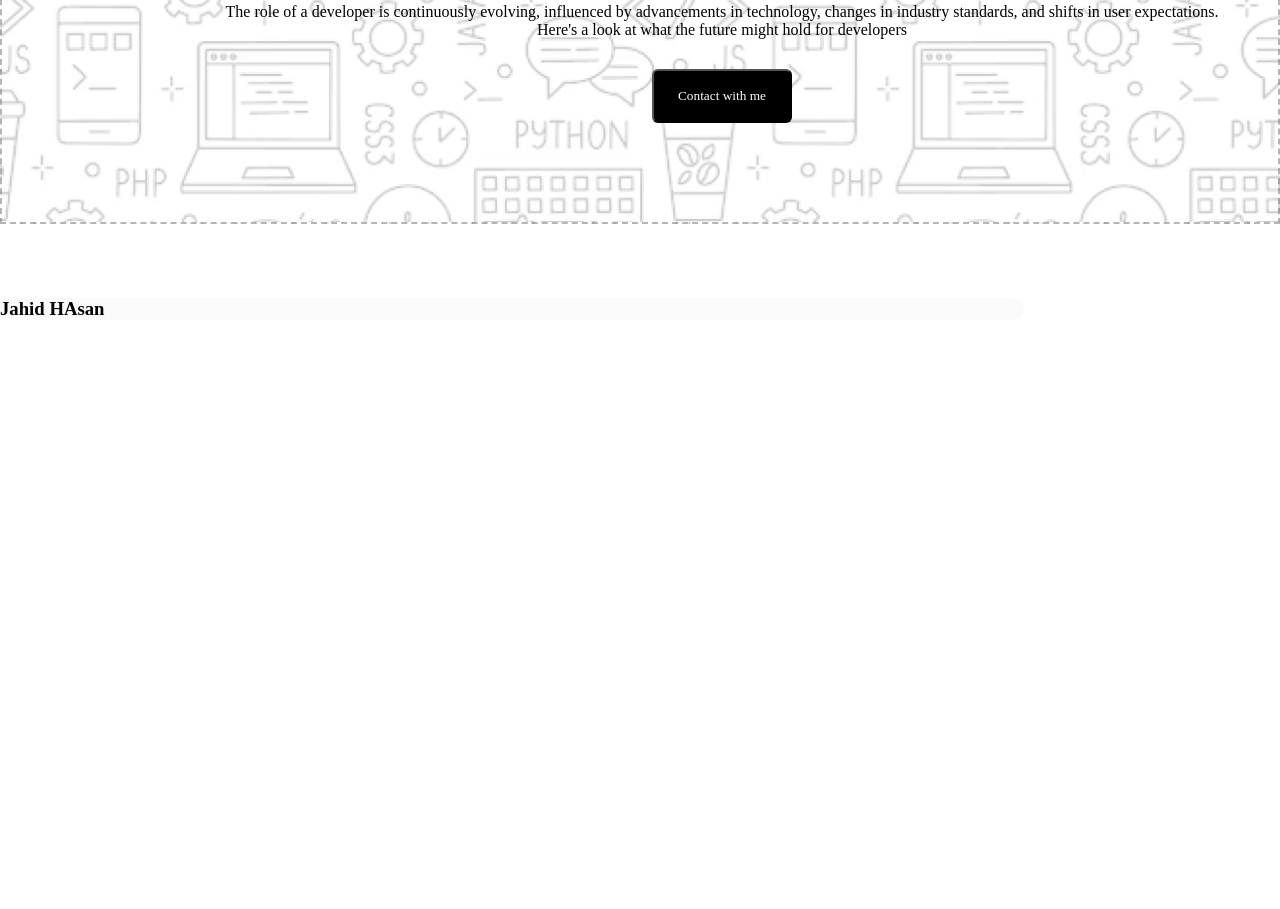
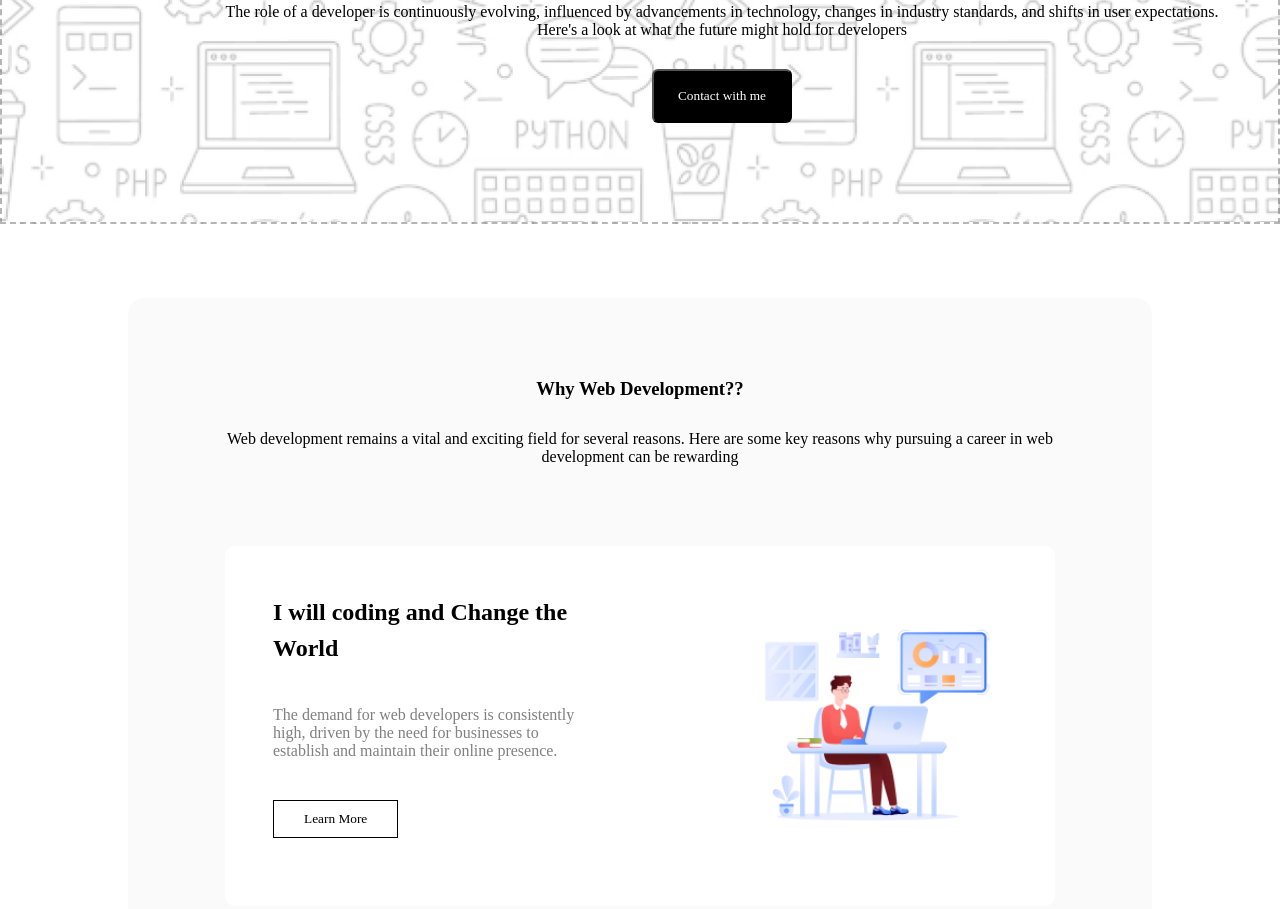
Before and after one commit to JahidHasan037/Assignment-1, a plain HTML site: page index.html in a window 1280 px wide. Shown: the part 559-1468 px from the top of the page. Before the commit the page ends 879 px from the top, so only its background shows below. Drawn offline with Linux system fonts and the light colour scheme; a web font is replaced by a local one.

Commit message:
Second Section-1 added

```diff
--- a/index.html
+++ b/index.html
@@ -23,9 +23,27 @@
         <button class="hero-btn"> Contact with me</button>
         </div>
     </div>
-    <div class="multiple-section">
-        <h3>Jahid HAsan</h3>
+    <div class="second-section">
+            <div class="second-1">
+                <h3>Why Web Development??</h3>
+                <p>Web development remains a vital and exciting field for several reasons. Here are some key reasons why pursuing a career in web development can be rewarding</p>
+            </div>
+            <div class="second-2">
+                <div class="second-2-1">
+                    <h3>I will coding  and Change the World</h3>
+                    <p>The demand for web developers is consistently high, driven by the need for businesses to establish and maintain their online presence.</p>
+                    <button>Learn More</button>
+                </div>
+                <div>
+                    <img src="./assets/Group 3.png" alt="">
+                </div>
+            </div>
+            <div class="second-3">
 
+            </div>
+            <div class="second-4">
+
+            </div>
 
     </div>
 
--- a/style/style.css
+++ b/style/style.css
@@ -70,15 +70,50 @@ padding: 17px 24px;
     padding: 17px 24px;
 }
 
-.multiple-section{
+.second-section{
      background-color: rgba(13, 19, 33, 0.02);
      border-radius: 16px;
      position: absolute;
      width: 80%;
-     height:1395
+     margin: auto 10%;
+     height:1395px;
      display: flex;
-     flex-direction: row;
-     justify-content: center;
-     align-items: center;
+     gap: 80px;
+     flex-direction: column;
+     /* justify-content: center; */
      top: 857px;
+     padding: 80px 97px;
 }
+
+.second-1{
+    display: flex;
+    flex-direction: column;
+    justify-content: center;
+    align-items: center;
+    gap: 30px;
+   width: 100%;
+    text-align: center;
+}
+.second-2{
+    display: flex;
+    flex-direction: row;
+    gap: 150px;
+    padding: 48px;
+    background-color: white;
+    border-radius: 10px;
+}
+.second-2 img{
+    width: 260px;
+    height: auto;
+}
+.second-2-1{display: flex;flex-direction: column;gap: 40px;}
+.second-2 h3{
+    font-size: 24px;
+    font-weight: 700;
+    line-height: 36px;
+}
+.second-2 p{color: gray;}
+.second-2 button{padding: 10px 30px;
+    background-color: white;
+    border: 1px solid black;
+width: max-content;}
```
